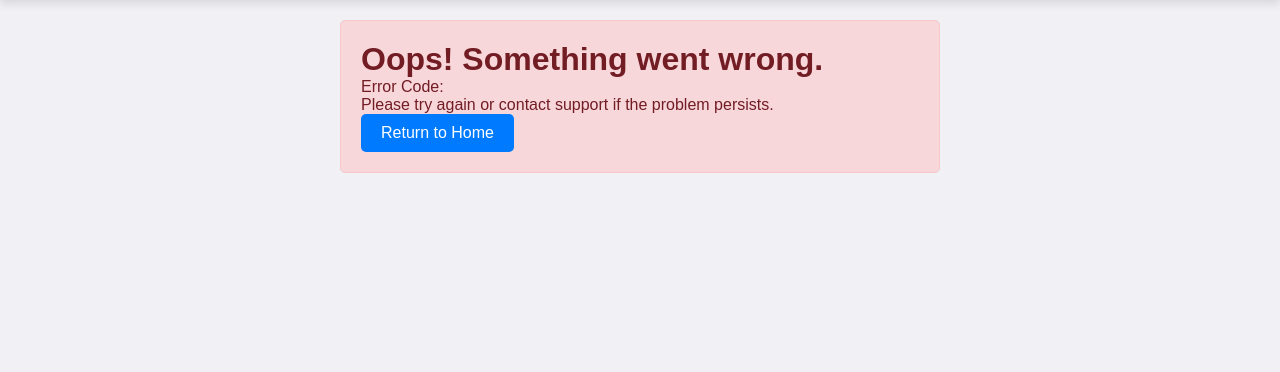
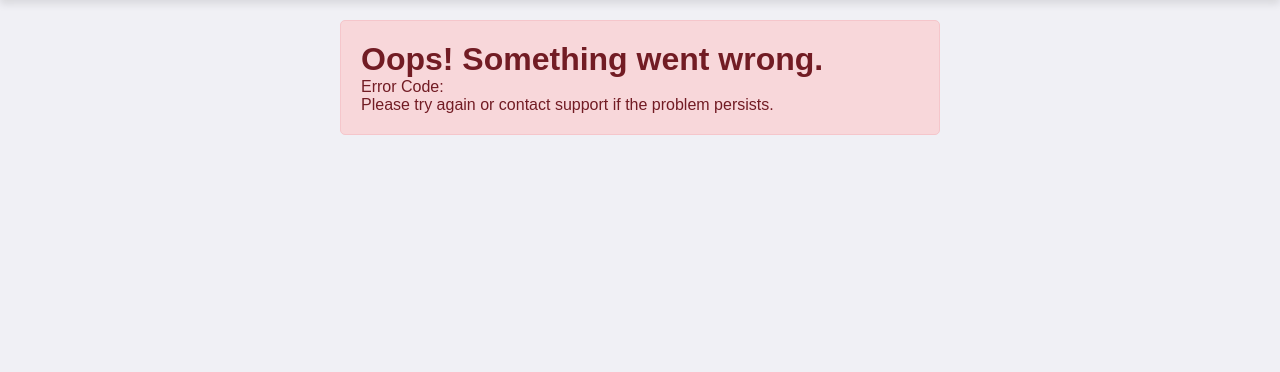
Before and after one commit to georgepapagapitos/plex-picker, a Django app: template picker/templates/error.html in a window 1280 px wide. Shown: the part 77-449 px from the top of the page. Run offline with Django 5.2, Linux system fonts and the light colour scheme; the template is opened without the code that fills it, so the values that code supplies are empty.

Commit message:
remove home

```diff
--- a/picker/templates/error.html
+++ b/picker/templates/error.html
@@ -10,7 +10,7 @@
 
         <p>Please try again or contact support if the problem persists.</p>
 
-        <a href="{% url 'home' %}" class="btn">Return to Home</a>
+        {% comment %} <a href="{% url 'home' %}" class="btn">Return to Home</a> {% endcomment %}
     </div>
 
     <style>
```
